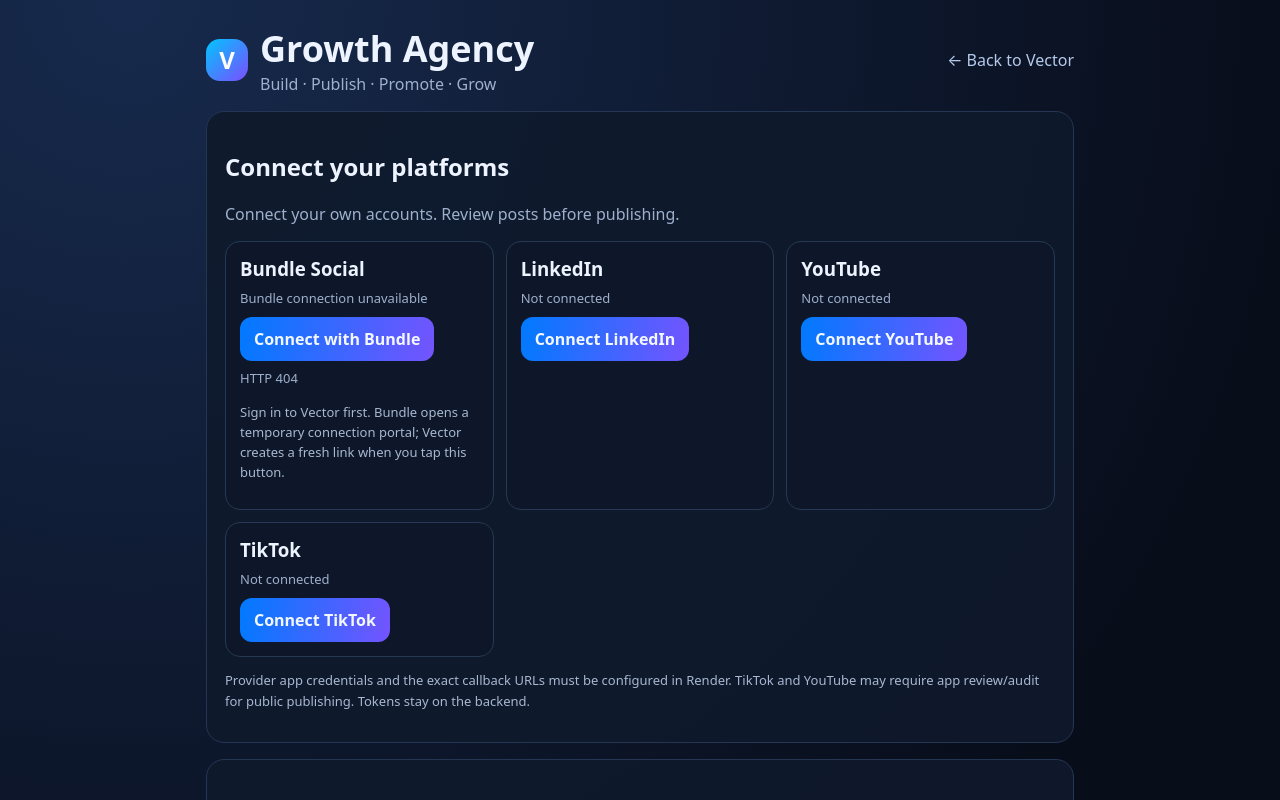
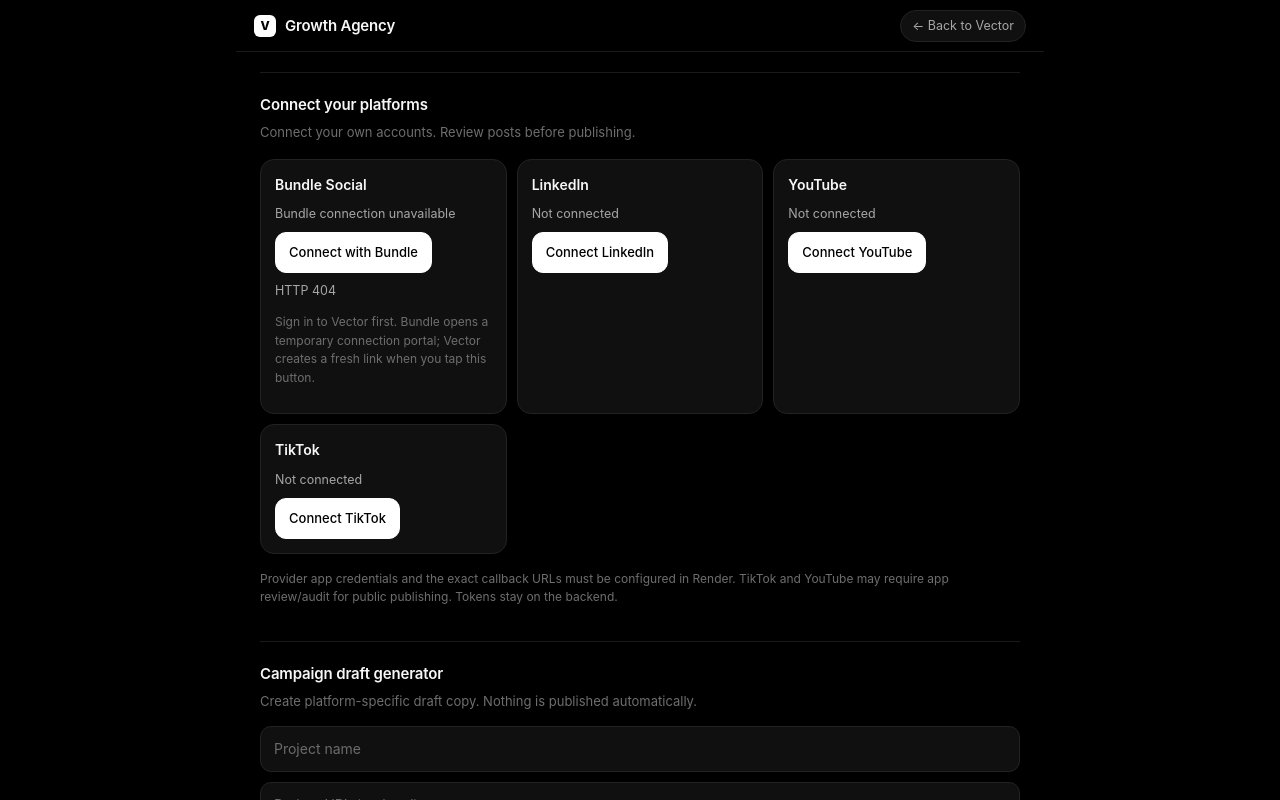
Before and after one commit to rameshkannan1472014-star/Vector-AI-, a plain HTML site: page static/growth-agency.html in a window 1280 px wide. Shown: the top 800 px of the page. Drawn offline with Linux system fonts and the light colour scheme; no server answers.

Commit message:
Match Growth Agency UI to Vector chat theme

```diff
--- a/static/growth-agency.html
+++ b/static/growth-agency.html
@@ -2,18 +2,33 @@
 <html lang="en">
 <head>
 <meta charset="utf-8"><meta name="viewport" content="width=device-width,initial-scale=1">
-<meta name="theme-color" content="#080d1a"><title>Vector Growth Agency</title>
+<meta name="theme-color" content="#000000"><title>Vector Growth Agency</title>
 <style>
-:root{color-scheme:dark;font-family:system-ui,-apple-system,Segoe UI,sans-serif;background:#080d1a;color:#edf3ff}
-*{box-sizing:border-box}body{margin:0;background:radial-gradient(circle at 10% 0,#172a4d 0,transparent 42%),#080d1a}
-main{max-width:900px;margin:auto;padding:24px 16px 60px}.top{display:flex;gap:12px;align-items:center;justify-content:space-between;flex-wrap:wrap}
-.brand{display:flex;gap:12px;align-items:center}.mark{display:grid;place-items:center;width:42px;height:42px;border-radius:14px;background:linear-gradient(135deg,#00c6ff,#7c4dff);font-weight:900;font-size:24px;color:white}
-h1{font-size:clamp(24px,5vw,36px);margin:0}.muted{color:#9fb0cc}.btn{border:1px solid #314666;background:#14213a;color:#f3f7ff;border-radius:12px;padding:11px 14px;font-weight:650;cursor:pointer;text-decoration:none;display:inline-block}.primary{background:linear-gradient(100deg,#007aff,#7454ff);border:0}
-.panel{background:rgba(15,25,44,.92);border:1px solid #243653;border-radius:18px;padding:18px;margin-top:16px}.platforms{display:grid;grid-template-columns:repeat(auto-fit,minmax(210px,1fr));gap:12px}.platform{border:1px solid #263954;background:#0d1729;border-radius:15px;padding:14px}.platform h3{margin:0 0 8px}.status{font-size:13px;color:#9fb0cc;min-height:20px;margin:8px 0}.fields{display:grid;gap:10px}input,textarea,select{width:100%;border:1px solid #2a3c59;border-radius:11px;background:#080f1e;color:#f3f7ff;padding:12px;font:inherit}textarea{min-height:100px;resize:vertical}.drafts{white-space:pre-wrap;overflow-wrap:anywhere;background:#080f1e;border:1px solid #263954;border-radius:12px;padding:12px;margin-top:10px}.row{display:flex;gap:10px;flex-wrap:wrap}.row>*{flex:1}.notice{font-size:13px;color:#a8b8d1;line-height:1.55}.back{color:#b5c9ea;text-decoration:none}.hide{display:none}
+:root{color-scheme:dark;--bg:#000;--panel:#000;--raise:#101010;--raise2:#161616;--border:#222;--soft:#1a1a1a;--text:#f7f7f7;--dim:#a6a6a6;--faint:#6e6e6e;font-family:-apple-system,BlinkMacSystemFont,'Inter','Segoe UI',Roboto,Helvetica,Arial,sans-serif;background:var(--bg);color:var(--text)}
+*{box-sizing:border-box}html,body{min-height:100%;margin:0}body{background:var(--bg);color:var(--text);font-size:15px;line-height:1.6;-webkit-font-smoothing:antialiased}::selection{background:#3a3a3a;color:#fff}
+main{max-width:808px;margin:0 auto;padding:0 24px 52px}
+.top{height:52px;display:flex;gap:10px;align-items:center;justify-content:space-between;border-bottom:1px solid var(--soft);margin:0 -24px 20px;padding:0 18px}
+.brand{display:flex;gap:9px;align-items:center;min-width:0}.mark{display:grid;place-items:center;width:22px;height:22px;border-radius:6px;background:#fff;color:#000;font-weight:800;font-size:12px;flex:0 0 22px}
+h1{font-size:15px;font-weight:600;letter-spacing:-.01em;margin:0}.muted{color:var(--faint);font-size:13px}.brand .muted{display:none}
+.back{color:var(--dim);text-decoration:none;font-size:12.5px;border:1px solid var(--border);background:var(--raise);border-radius:99px;padding:5px 11px;white-space:nowrap}.back:hover{background:var(--raise2);color:var(--text)}
+h2{font-size:15px;font-weight:600;letter-spacing:-.01em;margin:0 0 5px}h3{font-size:14px;font-weight:600;margin:0 0 8px}
+.panel{background:transparent;border:0;border-top:1px solid var(--soft);border-radius:0;padding:20px 0;margin:0}.panel>p{margin:0 0 14px}
+.platforms{display:grid;grid-template-columns:repeat(auto-fit,minmax(220px,1fr));gap:10px;margin:16px 0}
+.platform{border:1px solid var(--border);background:var(--raise);border-radius:14px;padding:14px;min-width:0}.platform h3{margin:0 0 7px}
+.status{font-size:12.5px;color:var(--dim);min-height:18px;margin:8px 0;overflow-wrap:anywhere}
+.btn{border:1px solid var(--border);background:var(--raise2);color:var(--text);border-radius:11px;padding:9px 13px;font-family:inherit;font-size:13px;font-weight:550;cursor:pointer;text-decoration:none;display:inline-flex;align-items:center;justify-content:center;gap:7px}.btn:hover{background:#202020}
+.primary{background:#fff;color:#000;border:1px solid #fff}.primary:hover{background:#e8e8e8;color:#000}
+.fields{display:grid;gap:10px;margin-top:14px}
+input,textarea,select{width:100%;border:1px solid var(--border);border-radius:11px;background:var(--raise);color:var(--text);padding:11px 13px;font:inherit;font-size:14px;outline:none}
+input:focus,textarea:focus,select:focus{border-color:#3a3a3a;background:#131313}input::placeholder,textarea::placeholder{color:#6b6b6b}
+textarea{min-height:92px;resize:vertical;line-height:1.55}input[type=file]{font-size:12.5px;color:var(--dim)}
+.drafts{white-space:pre-wrap;overflow-wrap:anywhere;background:var(--raise);border:1px solid var(--border);border-radius:12px;padding:13px;margin-top:10px;font-size:14px;line-height:1.65}
+.row{display:flex;gap:10px;flex-wrap:wrap}.row>*{flex:1}.notice{font-size:12px;color:var(--faint);line-height:1.55;margin-top:12px}.hide{display:none}
+@media(max-width:560px){main{padding:0 16px 36px}.top{margin:0 -16px 16px;padding:0 12px}.platforms{grid-template-columns:1fr}.panel{padding:17px 0}.back{font-size:11.5px;padding:5px 9px}}
 </style>
 </head>
 <body><main>
-<div class="top"><div class="brand"><div class="mark">V</div><div><h1>Growth Agency</h1><div class="muted">Build · Publish · Promote · Grow</div></div></div><a class="back" href="/">← Back to Vector</a></div>
+<div class="top"><div class="brand"><div class="mark">V</div><h1>Growth Agency</h1></div><a class="back" href="/">← Back to Vector</a></div>
 <section class="panel"><h2>Connect your platforms</h2><p class="muted">Connect your own accounts. Review posts before publishing.</p>
 <div class="platforms">
 <div class="platform"><h3>Bundle Social</h3><div class="status" id="bundleStatus">Connect multiple social platforms</div><a class="btn primary" href="/api/bundle/connect">Connect with Bundle</a><div class="status" id="bundleAccounts"></div><p class="notice">Sign in to Vector first. Bundle opens a temporary connection portal; Vector creates a fresh link when you tap this button.</p></div>
```
